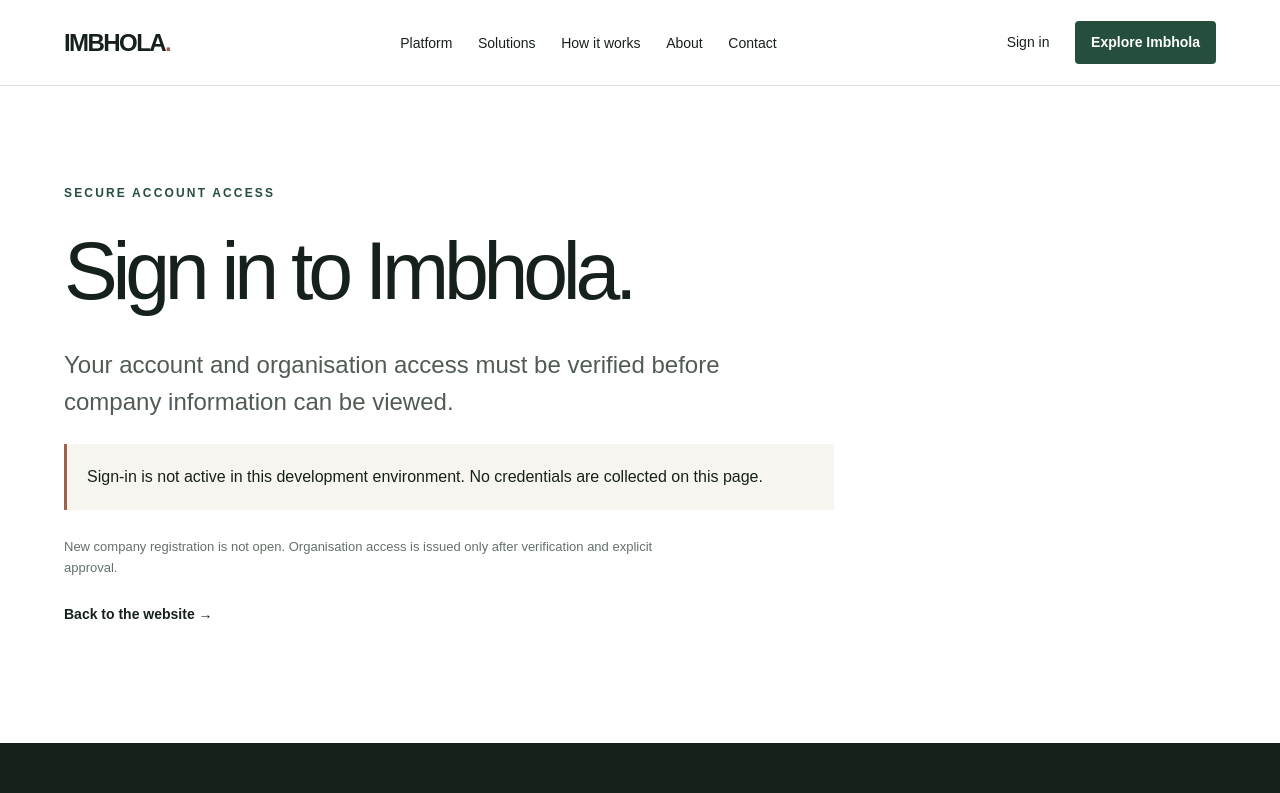
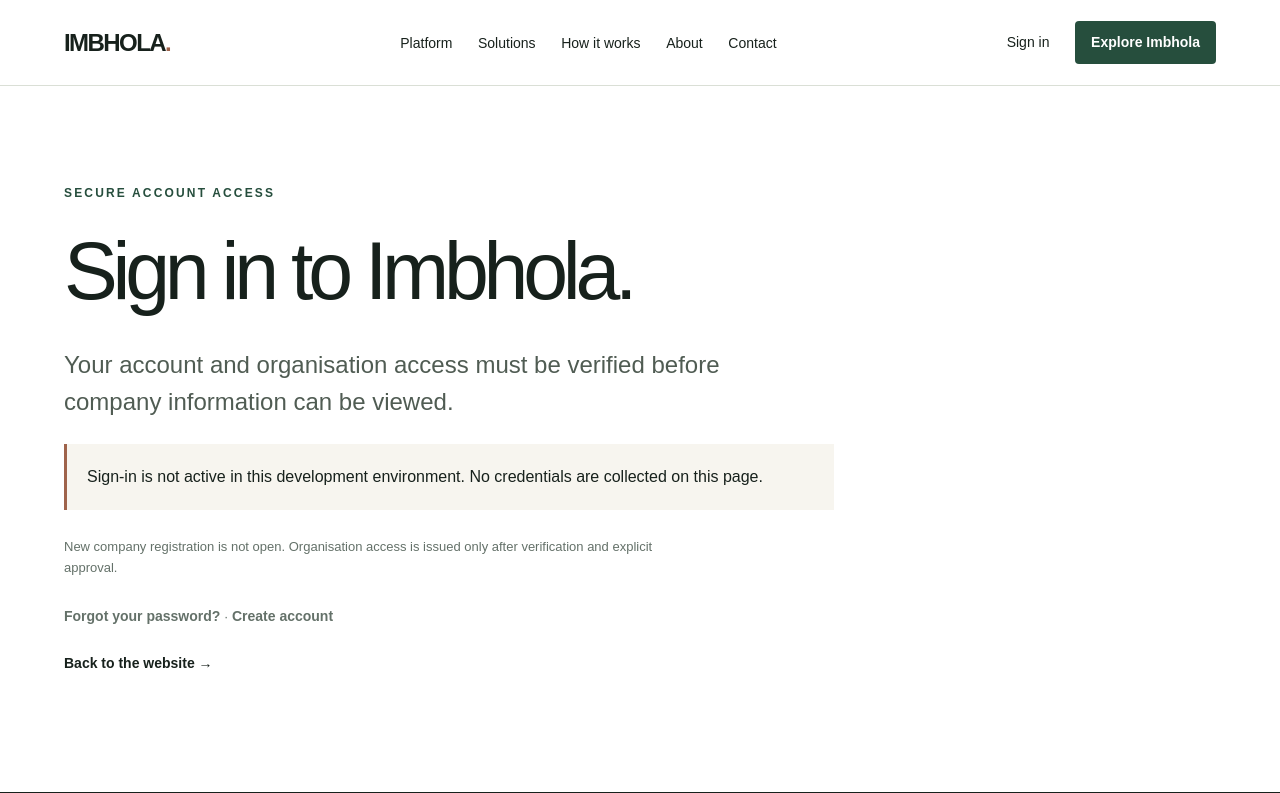
Before and after one commit to thebiggestkingbob/imbhola-platform, a Next.js app: page /login in a window 1280 px wide. Shown: the top 793 px of the page. Built offline with nearby package versions, Linux system fonts and the light colour scheme.

Commit message:
feat(auth): connect sign-in with gated recovery and signup routes

```diff
--- a/src/app/login/page.tsx
+++ b/src/app/login/page.tsx
@@ -15,6 +15,7 @@ export default function Login() {
       <p className="notice" role="status">Sign-in is not active in this development environment. No credentials are collected on this page.</p>
     }
     <p className="identity-note">New company registration is not open. Organisation access is issued only after verification and explicit approval.</p>
+    <p className="identity-note"><Link className="text-link" href="/forgot-password">Forgot your password?</Link> · <Link className="text-link" href="/signup">Create account</Link></p>
     <Link className="text-link" href="/">Back to the website →</Link>
   </main>;
 }
```
